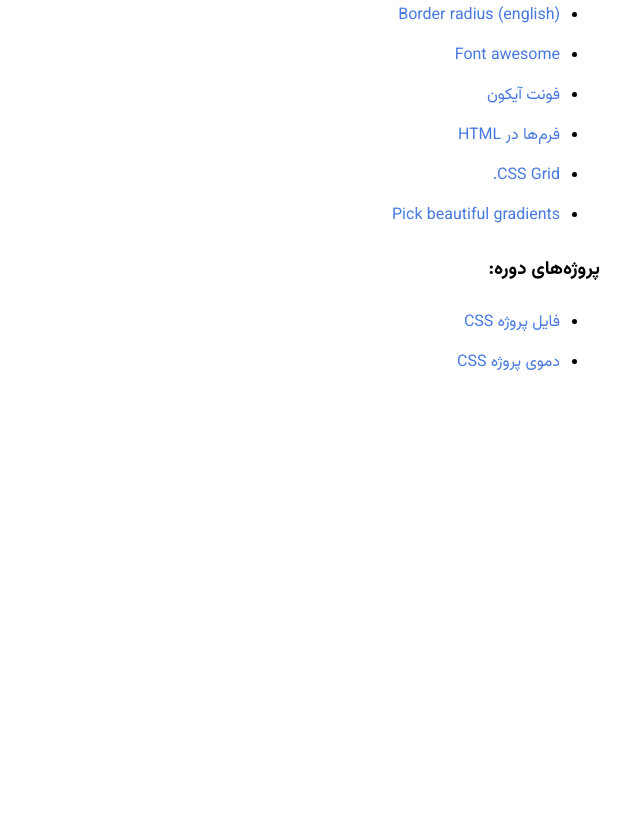
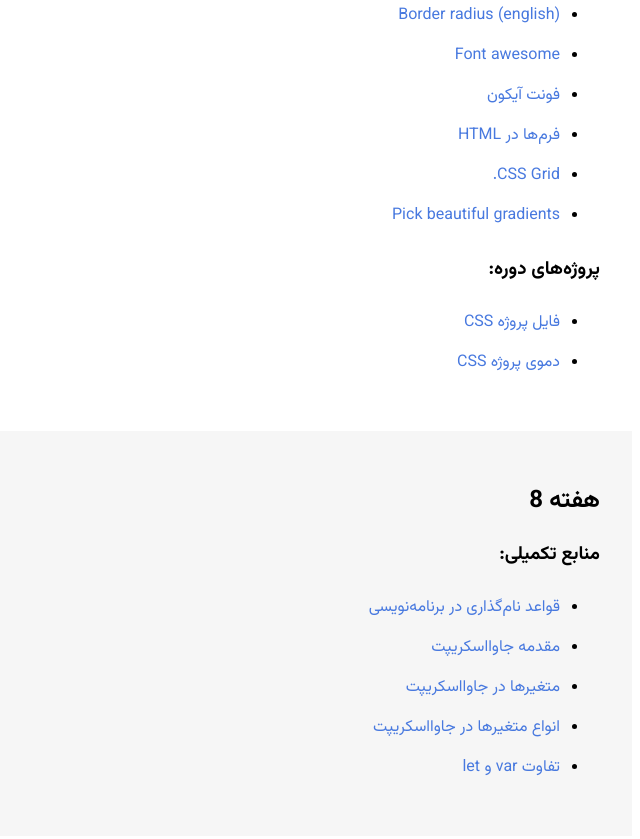
Before and after one commit to SamaneYaghoobi/mobocollege, a plain HTML site: page index.html in a window 1280 px wide. Shown: the part 5206-6045 px from the top of the page, without its empty margins (640-1280 px from the left). Before the commit the page ends 5645 px from the top, so only its background shows below. Drawn offline with Linux system fonts and the light colour scheme.

Commit message:
📦 NEW: add week 8

```diff
--- a/index.html
+++ b/index.html
@@ -202,10 +202,7 @@
 					<br />
 					<img src="https://i.ibb.co/M7gk6vm/2022-11-14-13-55.png" />
 					<br />
-					<a
-						href="https://samaane.ir/mobocollege/exercises/2/"
-						target="_blank"
-					>
+					<a href="https://samaane.ir/mobocollege/exercises/2/" target="_blank">
 						صفحه وبسایت</a
 					>
 					<br />
@@ -250,10 +247,7 @@
 					<br />
 					<img src="https://i.ibb.co/4JSvZrz/2022-11-14-15-28.png" />
 					<br />
-					<a
-						href="https://samaane.ir/mobocollege/exercises/3/"
-						target="_blank"
-					>
+					<a href="https://samaane.ir/mobocollege/exercises/3/" target="_blank">
 						صفحه وبسایت</a
 					>
 					<br />
@@ -482,8 +476,8 @@
 				</li>
 			</ul>
 		</div>
-		<!-- <div class="background">
-			<h2>هفته چهارم</h2>
+		<div class="background">
+			<h2>هفته 8</h2>
 			<h3>منابع تکمیلی:</h3>
 			<ul>
 				<li>
@@ -511,7 +505,27 @@
 						>تفاوت var و let
 					</a>
 				</li>
+			</ul>
+			<!-- <h3>پروژه‌های تمرینی:</h3>
+			<ul>
 				<li>
+					<a
+						href="https://github.com/SamaneYaghoobi/javascript-fundamentals"
+						target="_blank"
+						>فایل پروژه هفته چهارم</a
+					>
+				</li>
+				<li>
+					<a href="https://samaane.ir/javascript-fundamentals/" target="_blank"
+						>دموی پروژه هفته چهارم</a
+					>
+				</li>
+			</ul> -->
+		</div>
+		<!--<div>
+			<h2>هفته پنجم</h2>
+			<h3>منابع تکمیلی:</h3>
+			<ul>	<li>
 					<a href="https://javascript.info/switch" target="_blank"
 						>Switch/Case
 					</a>
@@ -529,27 +543,6 @@
 						>توضیحات بیشتر درباره عملگرهای مقایسه‌ای در جاوااسکریپت
 					</a>
 				</li>
-			</ul>
-			<h3>پروژه‌های تمرینی:</h3>
-			<ul>
-				<li>
-					<a
-						href="https://github.com/SamaneYaghoobi/javascript-fundamentals"
-						target="_blank"
-						>فایل پروژه هفته چهارم</a
-					>
-				</li>
-				<li>
-					<a href="https://samaane.ir/javascript-fundamentals/" target="_blank"
-						>دموی پروژه هفته چهارم</a
-					>
-				</li>
-			</ul>
-		</div>
-		<div>
-			<h2>هفته پنجم</h2>
-			<h3>منابع تکمیلی:</h3>
-			<ul>
 				<li>
 					<a href="https://javascript.info/logical-operators" target="_blank"
 						>عملگرهای منطقی
```
